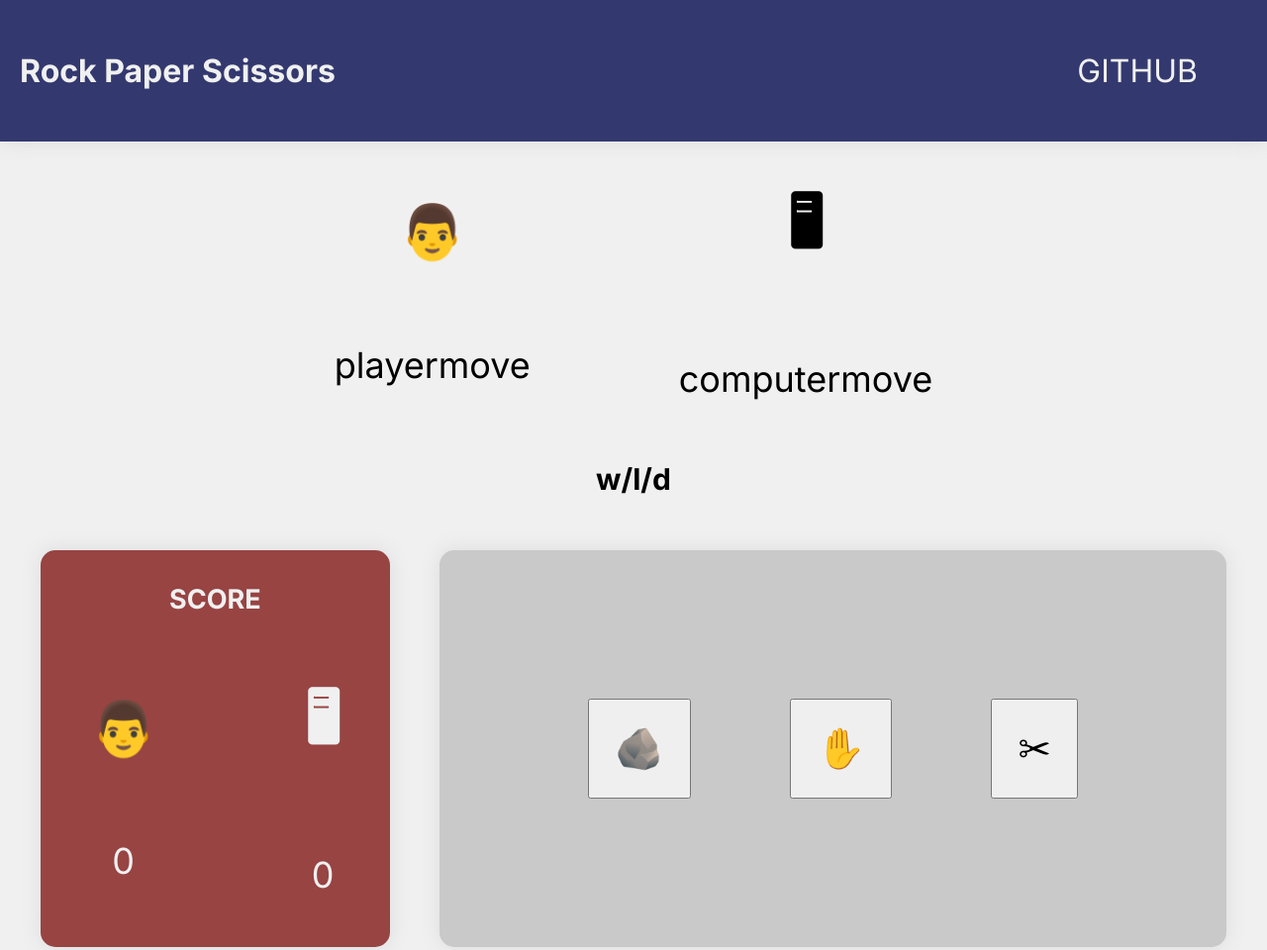
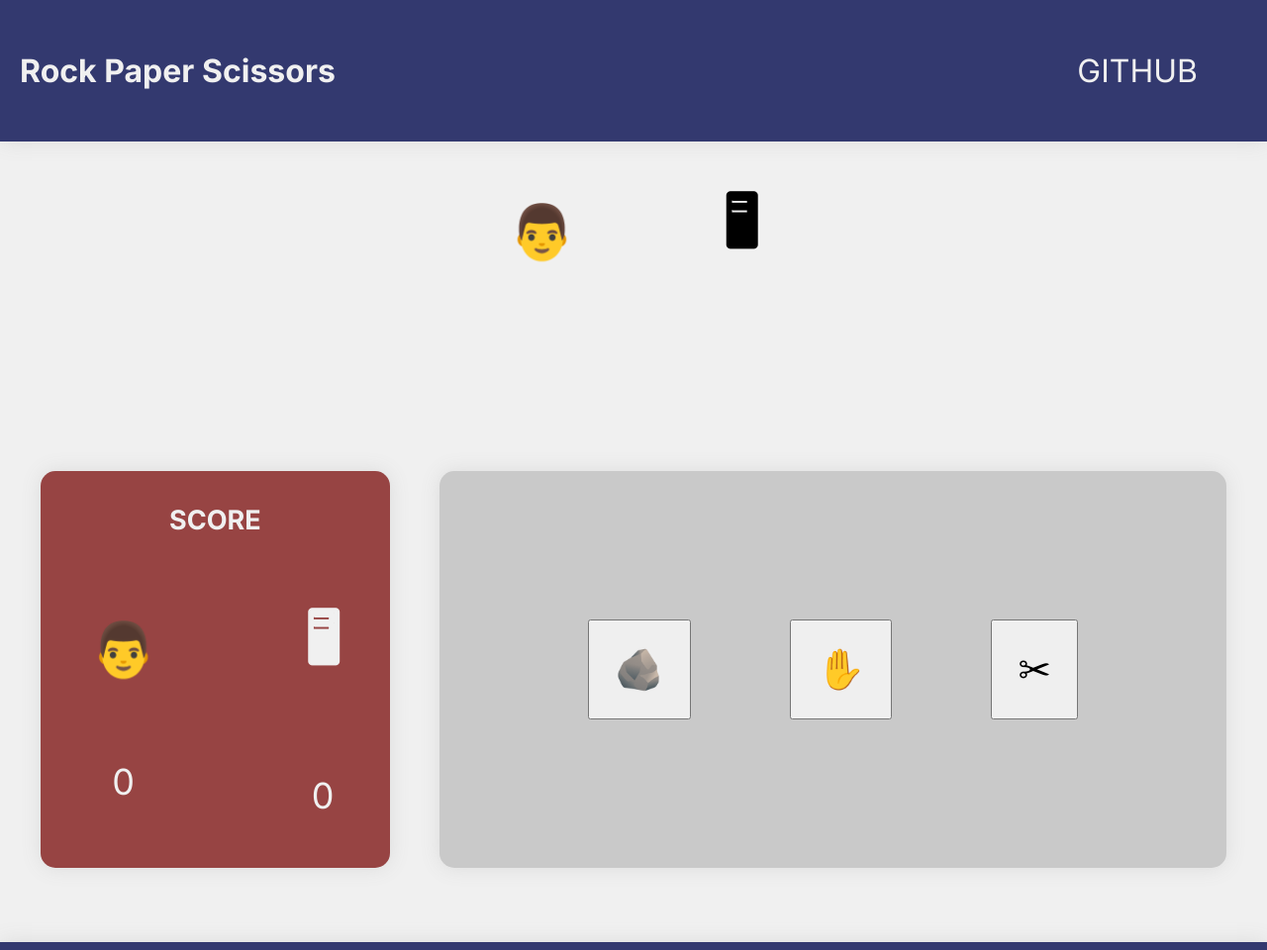
Before and after one commit to sloggo/rock-paper-scissors, a plain HTML site: page index.html in a window 1280 px wide. Shown: the top 960 px of the page at 99% size. Drawn offline with Linux system fonts and the light colour scheme.

Commit message:
Clean up default interface

```diff
--- a/index.html
+++ b/index.html
@@ -22,17 +22,17 @@
     <div class="currentmoves">
         <div class="movecontainer">
             <h2 class="currentimg">&#128104</h2>
-            <p id='playermovecurrent' class="currenttext">playermove</p>
+            <p id='playermovecurrent' class="currenttext"></p>
         </div>
 
         <div class="movecontainer">
             <h2 class="currentimg">&#128421</h2>
-            <p id='computermovecurrent' class="currenttext">computermove</p>
+            <p id='computermovecurrent' class="currenttext"></p>
         </div>
 
     </div>
 
-    <h2 class="winloss">w/l/d</h2>
+    <h2 class="winloss"></h2>
 
     <div class="buttonsandstatus">
         <div class="statusbar">
@@ -41,12 +41,12 @@
             <div class="currentmoves">
                 <div class="movecontainer">
                     <h2 class="currentimg">&#128104</h2>
-                    <p id="playerscore">playermove</p>
+                    <p id="playerscore"></p>
                 </div>
 
                 <div class="movecontainer">
                     <h2 class="currentimg">&#128421</h2>
-                    <p id="computerscore">computermove</p>
+                    <p id="computerscore"></p>
                 </div>
 
             </div>
--- a/style.css
+++ b/style.css
@@ -96,7 +96,7 @@ a.navitem{
     justify-content: center;
     align-items: center;
     padding: 20px 40px;
-    margin-bottom: auto;
+    margin-bottom: 0px;
     box-shadow: 0px 0px  20px #dbdbdb;
     color: #F0F0F0;
     margin-top: 75px;
```
